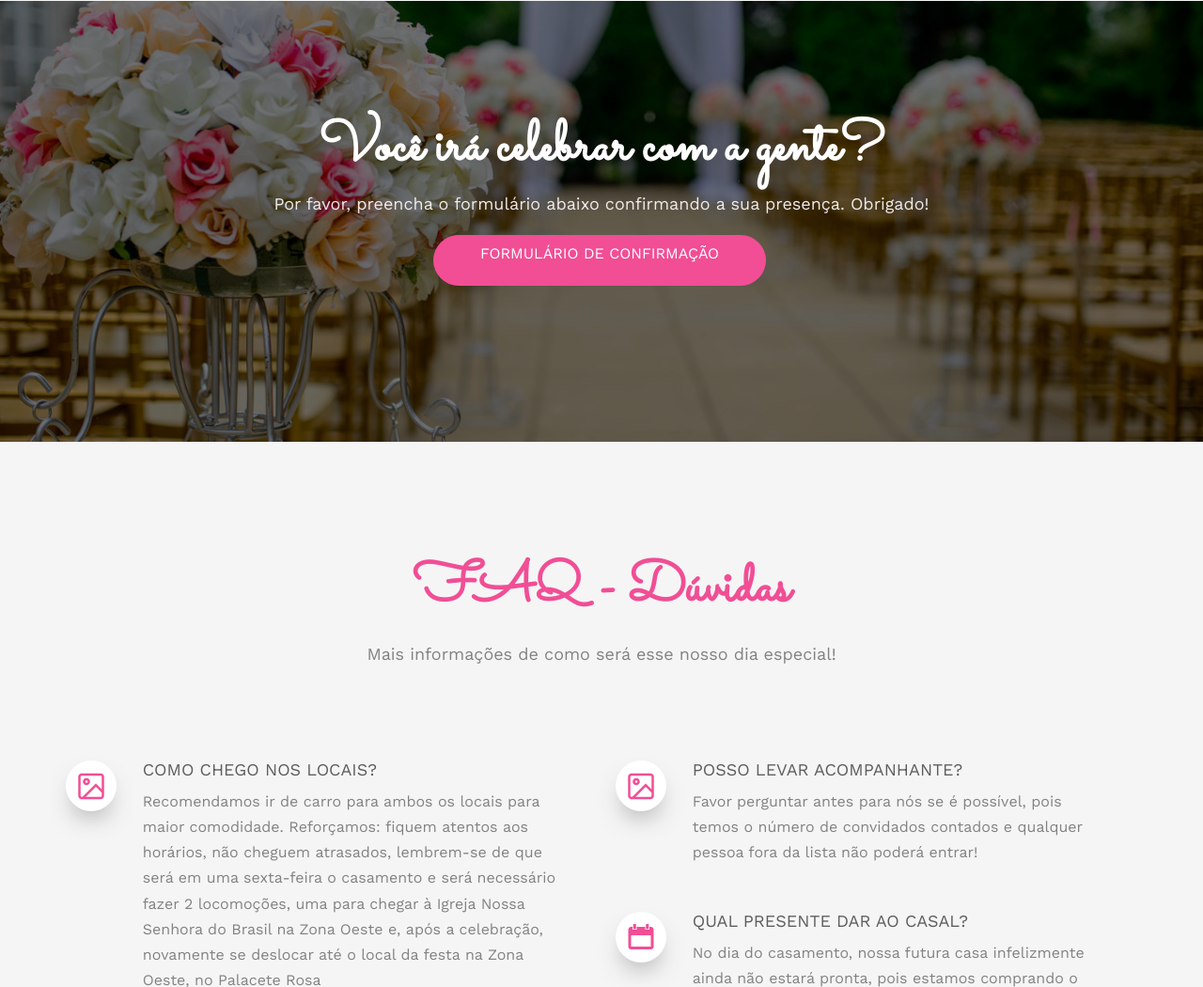
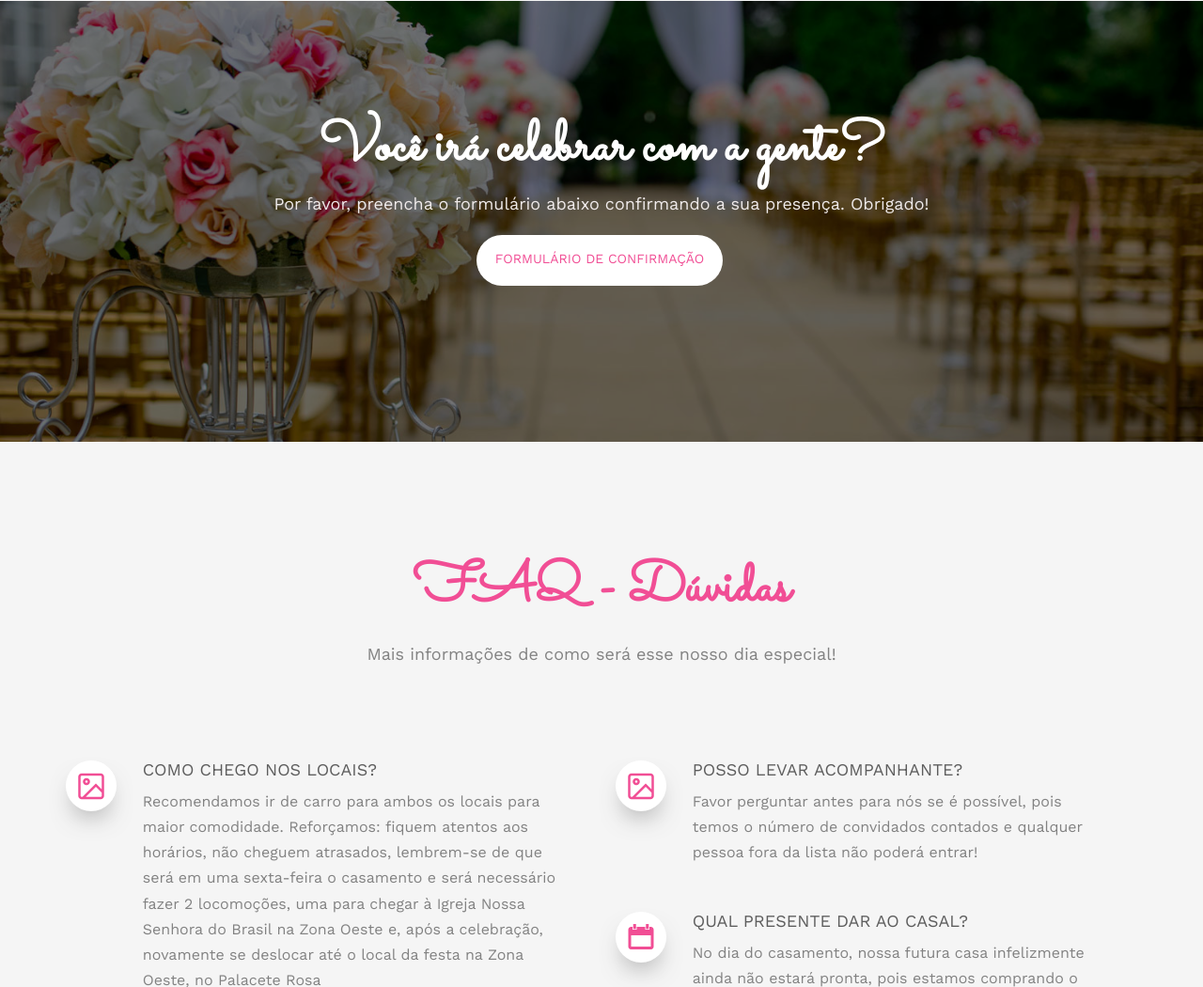
Before and after one commit to sara-william/casamento-sara-william, a plain HTML site: page index.html in a window 1280 px wide. Shown: the part 4445-5495 px from the top of the page at 94% size. Drawn offline with nearby package versions, Linux system fonts and the light colour scheme; files whose address does not match are found by name.

Commit message:
Update style.css

```diff
--- a/css/style.css
+++ b/css/style.css
@@ -886,7 +886,8 @@ form label {
 }
 #fh5co-header .display-tc .btn,
 #fh5co-counter .display-tc .btn,
-.fh5co-cover .display-tc .btn {
+.fh5co-cover .display-tc .btn,
+#fh5co-started .fh5co-heading .btn {
   padding: 15px 20px;
   background: #fff !important;
   color: #F14E95;
@@ -896,7 +897,8 @@ form label {
 }
 #fh5co-header .display-tc .btn:hover,
 #fh5co-counter .display-tc .btn:hover,
-.fh5co-cover .display-tc .btn:hover {
+.fh5co-cover .display-tc .btn:hover,
+#fh5co-started .fh5co-heading .btn:hover {
   background: #fff !important;
   -webkit-box-shadow: 0px 14px 30px -15px rgba(0, 0, 0, 0.75) !important;
   -moz-box-shadow: 0px 14px 30px -15px rgba(0, 0, 0, 0.75) !important;
```
